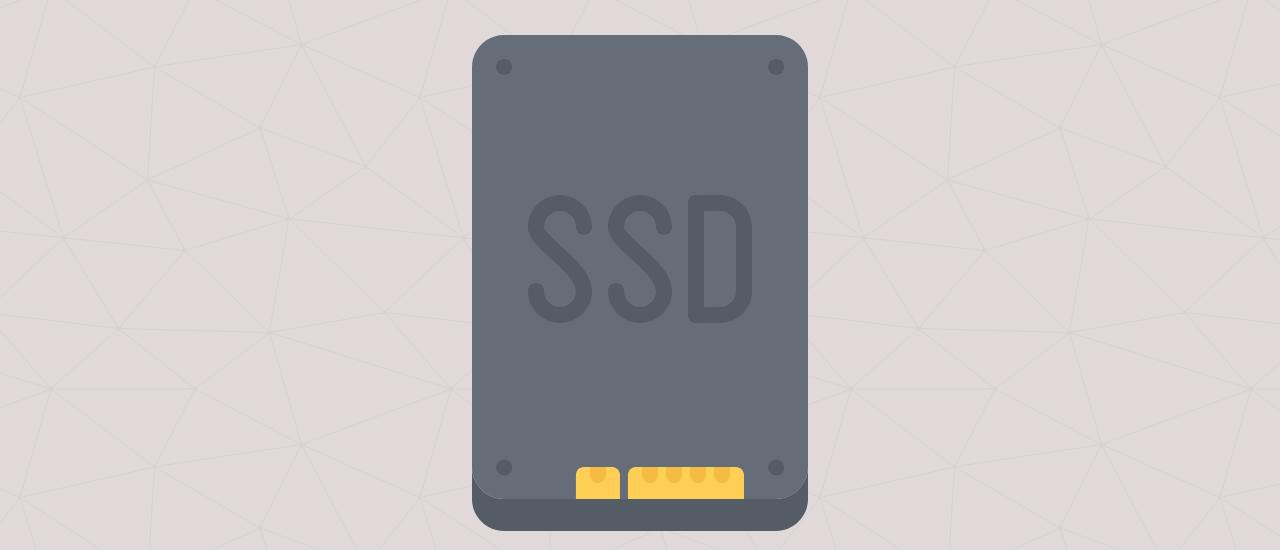
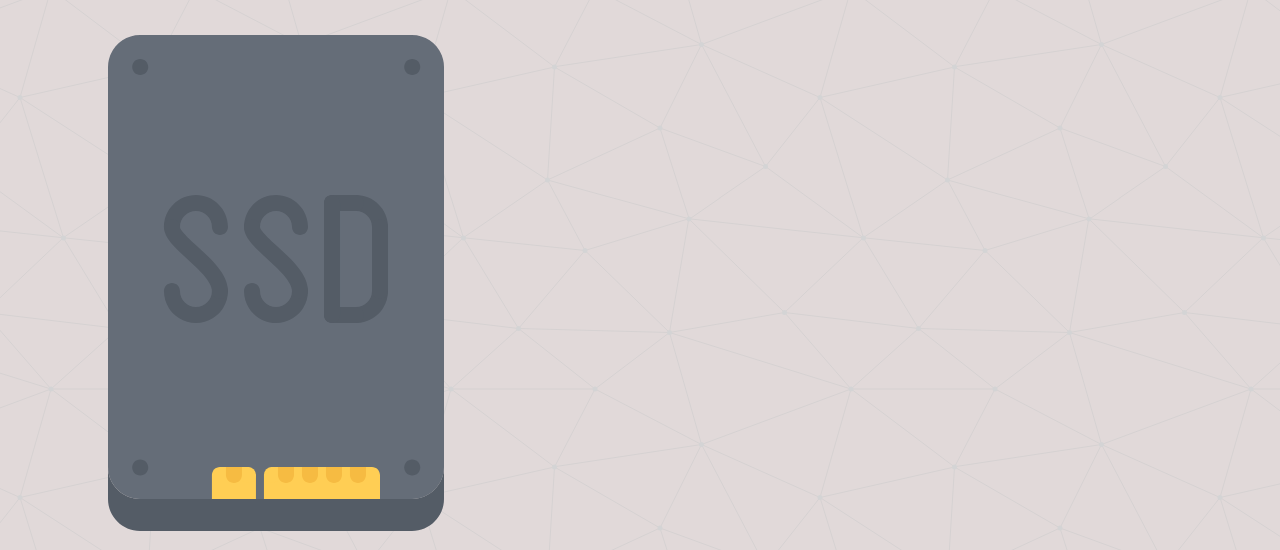
Before and after one commit to Ivan-Kulagin/ivan-kulagin.github.io, a plain HTML site: page index.html in a window 1280 px wide. Shown: the part 202-752 px from the top of the page. Drawn offline with Linux system fonts and the light colour scheme.

Commit message:
Update style.css

```diff
--- a/style.css
+++ b/style.css
@@ -148,24 +148,19 @@ a {
 
 }
 
-.container .content-container {
-   display: flex;
-}
-
-
 /*            */
 /*   Mobile   */
 /*            */
 
 .container .mimg {
-    display: block;
+    display: inline-block;
     text-align: center;
     max-width: 100%;
 
 }
 
 .container .content-container {
-   display: inline-block;
+   display: inline;
 }
 
 /*            */
@@ -173,6 +168,7 @@ a {
 /*            */
 
 .container .content{
+  display: inline;
   width: 100%;
   float: left;
 }
```
